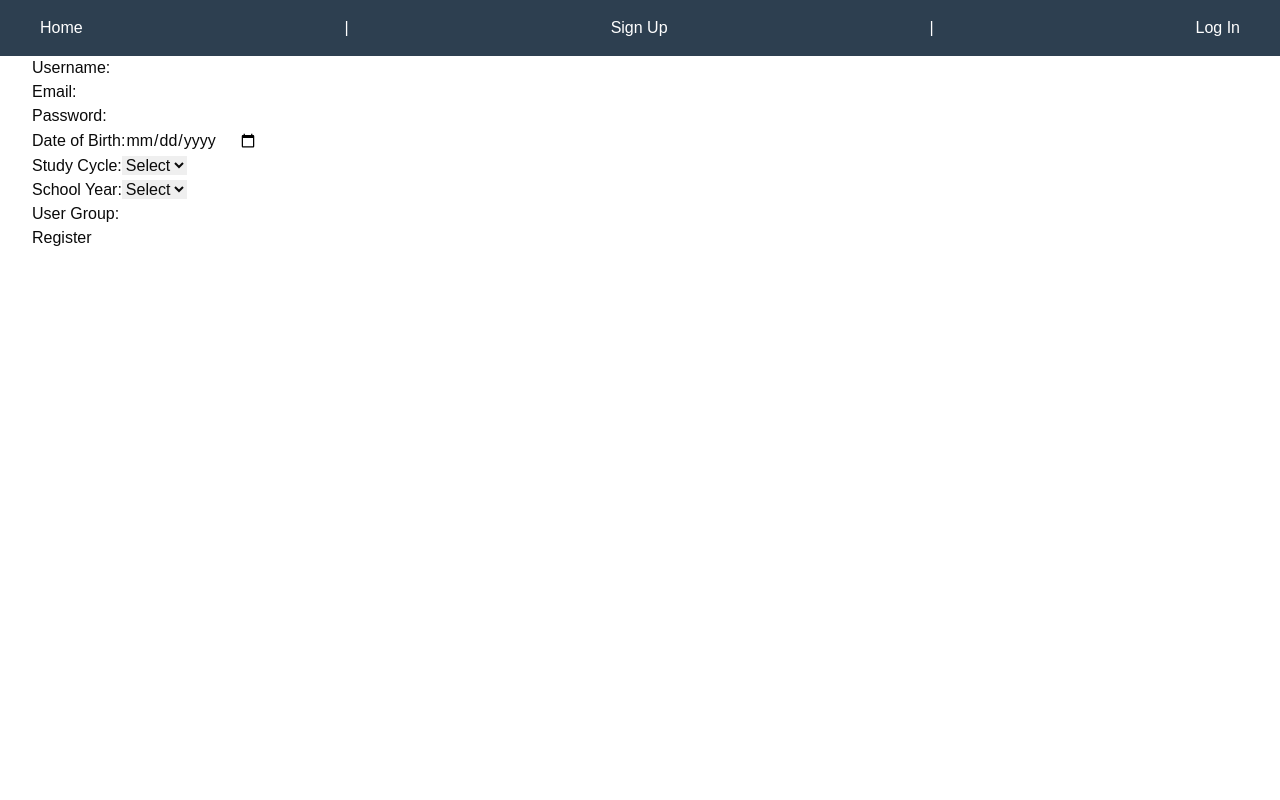
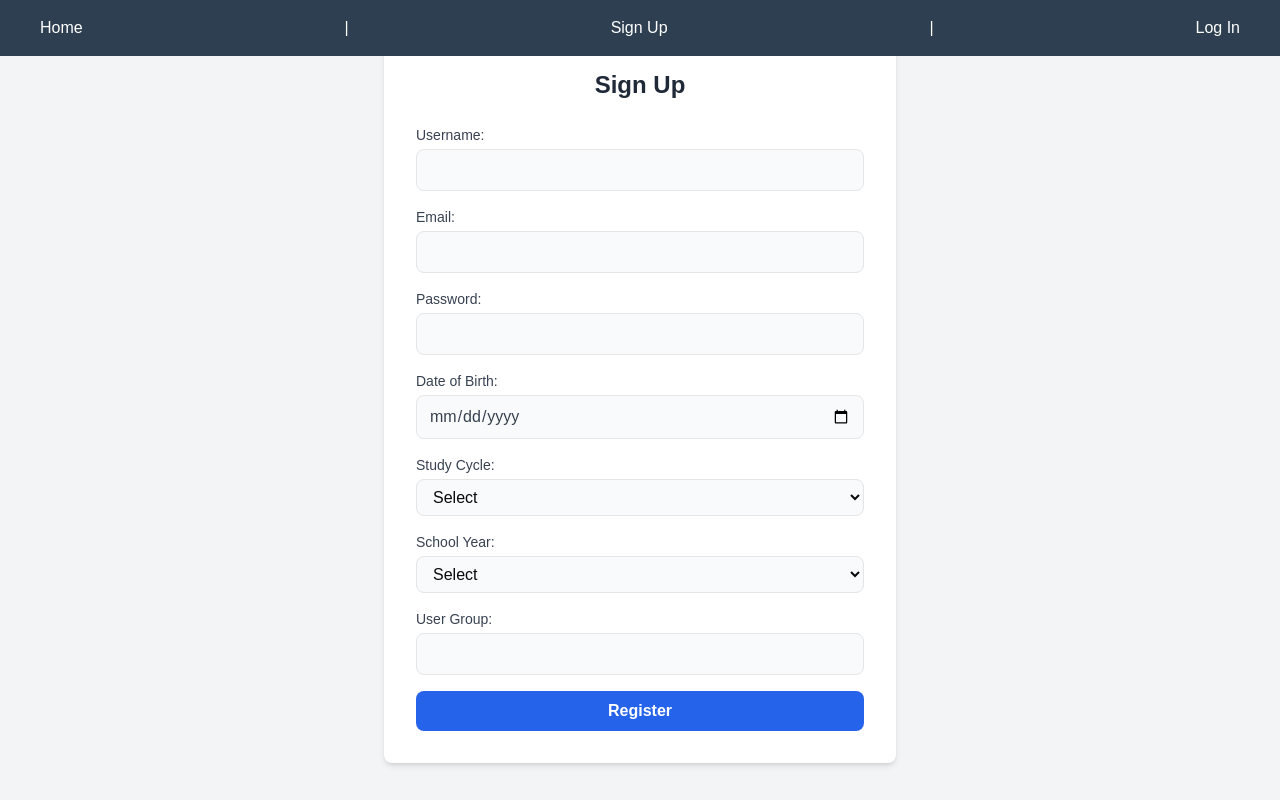
Before and after one commit to RUPS-RIT-Agenda/RIT-Agenda, a Next.js app in the folder frontend/: page /register in a window 1280 px wide. Built offline with nearby package versions, Linux system fonts and the light colour scheme; no server answers.

Commit message:
RIT-10 UI Log in Register fixed

```diff
--- a/frontend/src/app/login/page.js
+++ b/frontend/src/app/login/page.js
@@ -49,32 +49,45 @@ export default function Login() {
     };
 
     return (
-        <div style={{ padding: "2rem" }}>
-            <h1>Log In</h1>
-            {errorMessage && <p style={{ color: "red" }}>{errorMessage}</p>} {/* Display error message */}
-            <form onSubmit={handleSubmit}>
+        <div className="flex items-center justify-center min-h-screen bg-gray-100">
+            <div className="w-full max-w-md p-8 space-y-6 bg-white rounded-lg shadow-md">
+                <h1 className="text-2xl font-bold text-center text-gray-800">Log In</h1>
+                {errorMessage && (
+                    <p className="text-sm text-center text-red-500">
+                        {errorMessage}
+                    </p>
+                )}
+                <form onSubmit={handleSubmit} className="space-y-4">
                     <div>
-                    <label>Username:</label>
+                        <label className="block text-sm font-medium text-gray-700">Username:</label>
                         <input
                             type="text"
                             name="username"
                             value={formData.username}
                             onChange={handleChange}
                             required
+                            className="w-full px-3 py-2 mt-1 text-gray-700 bg-gray-50 border rounded-lg focus:ring-2 focus:ring-blue-500 focus:outline-none"
                         />
                     </div>
                     <div>
-                    <label>Password:</label>
+                        <label className="block text-sm font-medium text-gray-700">Password:</label>
                         <input
                             type="password"
                             name="password"
                             value={formData.password}
                             onChange={handleChange}
                             required
+                            className="w-full px-3 py-2 mt-1 text-gray-700 bg-gray-50 border rounded-lg focus:ring-2 focus:ring-blue-500 focus:outline-none"
                         />
                     </div>
-                <button type="submit">Log In</button>
+                    <button
+                        type="submit"
+                        className="w-full py-2 mt-4 font-semibold text-white bg-blue-600 rounded-lg hover:bg-blue-700 focus:ring-4 focus:ring-blue-500 focus:outline-none"
+                    >
+                        Log In
+                    </button>
                 </form>
+            </div>
         </div>
     );
 }
--- a/frontend/src/app/register/page.js
+++ b/frontend/src/app/register/page.js
@@ -41,56 +41,66 @@ const SignupPage = () => {
     };
 
     return (
-        <div style={{padding: "2rem"}}>
-            <h1>Sign Up</h1>
-            {errorMessage && <p style={{ color: "red" }}>{errorMessage}</p>}
-            <form onSubmit={handleSubmit}>
+        <div className="flex items-center justify-center min-h-screen bg-gray-100">
+            <div className="w-full max-w-lg p-8 space-y-6 bg-white rounded-lg shadow-md">
+                <h1 className="text-2xl font-bold text-center text-gray-800">Sign Up</h1>
+                {errorMessage && (
+                    <p className="text-sm text-center text-red-500">
+                        {errorMessage}
+                    </p>
+                )}
+                <form onSubmit={handleSubmit} className="space-y-4">
                     <div>
-                    <label>Username:</label>
+                        <label className="block text-sm font-medium text-gray-700">Username:</label>
                         <input
                             type="text"
                             name="username"
                             value={formData.username}
                             onChange={handleChange}
                             required
+                            className="w-full px-3 py-2 mt-1 text-gray-700 bg-gray-50 border rounded-lg focus:ring-2 focus:ring-blue-500 focus:outline-none"
                         />
                     </div>
                     <div>
-                    <label>Email:</label>
+                        <label className="block text-sm font-medium text-gray-700">Email:</label>
                         <input
                             type="email"
                             name="email"
                             value={formData.email}
                             onChange={handleChange}
                             required
+                            className="w-full px-3 py-2 mt-1 text-gray-700 bg-gray-50 border rounded-lg focus:ring-2 focus:ring-blue-500 focus:outline-none"
                         />
                     </div>
                     <div>
-                    <label>Password:</label>
+                        <label className="block text-sm font-medium text-gray-700">Password:</label>
                         <input
                             type="password"
                             name="password"
                             value={formData.password}
                             onChange={handleChange}
                             required
+                            className="w-full px-3 py-2 mt-1 text-gray-700 bg-gray-50 border rounded-lg focus:ring-2 focus:ring-blue-500 focus:outline-none"
                         />
                     </div>
                     <div>
-                    <label>Date of Birth:</label>
+                        <label className="block text-sm font-medium text-gray-700">Date of Birth:</label>
                         <input
                             type="date"
                             name="dateOfBirth"
                             value={formData.dateOfBirth}
                             onChange={handleChange}
+                            className="w-full px-3 py-2 mt-1 text-gray-700 bg-gray-50 border rounded-lg focus:ring-2 focus:ring-blue-500 focus:outline-none"
                         />
                     </div>
                     <div>
-                    <label>Study Cycle:</label>
+                        <label className="block text-sm font-medium text-gray-700">Study Cycle:</label>
                         <select
                             name="studyCycle"
                             value={formData.studyCycle}
                             onChange={handleChange}
                             required
+                            className="w-full px-3 py-2 mt-1 bg-gray-50 border rounded-lg focus:ring-2 focus:ring-blue-500 focus:outline-none"
                         >
                             <option value="">Select</option>
                             <option value="UNI">UNI</option>
@@ -98,12 +108,13 @@ const SignupPage = () => {
                         </select>
                     </div>
                     <div>
-                    <label>School Year:</label>
+                        <label className="block text-sm font-medium text-gray-700">School Year:</label>
                         <select
                             name="schoolYear"
                             value={formData.schoolYear}
                             onChange={handleChange}
                             required
+                            className="w-full px-3 py-2 mt-1 bg-gray-50 border rounded-lg focus:ring-2 focus:ring-blue-500 focus:outline-none"
                         >
                             <option value="">Select</option>
                             <option value="1">1</option>
@@ -112,17 +123,24 @@ const SignupPage = () => {
                         </select>
                     </div>
                     <div>
-                    <label>User Group:</label>
+                        <label className="block text-sm font-medium text-gray-700">User Group:</label>
                         <input
                             type="number"
                             name="userGroup"
                             value={formData.userGroup}
                             onChange={handleChange}
                             required
+                            className="w-full px-3 py-2 mt-1 text-gray-700 bg-gray-50 border rounded-lg focus:ring-2 focus:ring-blue-500 focus:outline-none"
                         />
                     </div>
-                <button type="submit">Register</button>
+                    <button
+                        type="submit"
+                        className="w-full py-2 mt-4 font-semibold text-white bg-blue-600 rounded-lg hover:bg-blue-700 focus:ring-4 focus:ring-blue-500 focus:outline-none"
+                    >
+                        Register
+                    </button>
                 </form>
+            </div>
         </div>
     );
 };
```
Also changed, not shown: 2 other files (tests, documents, lock files or other folders). Lines whose indentation alone changed are shown as unchanged.
